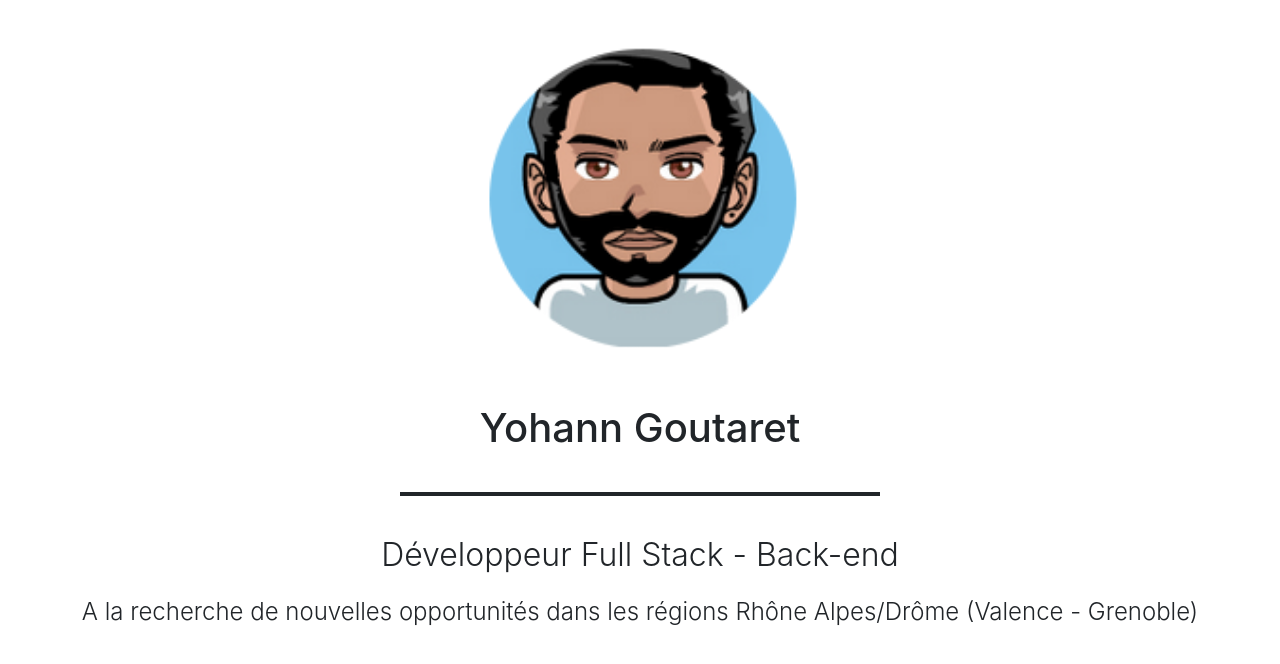
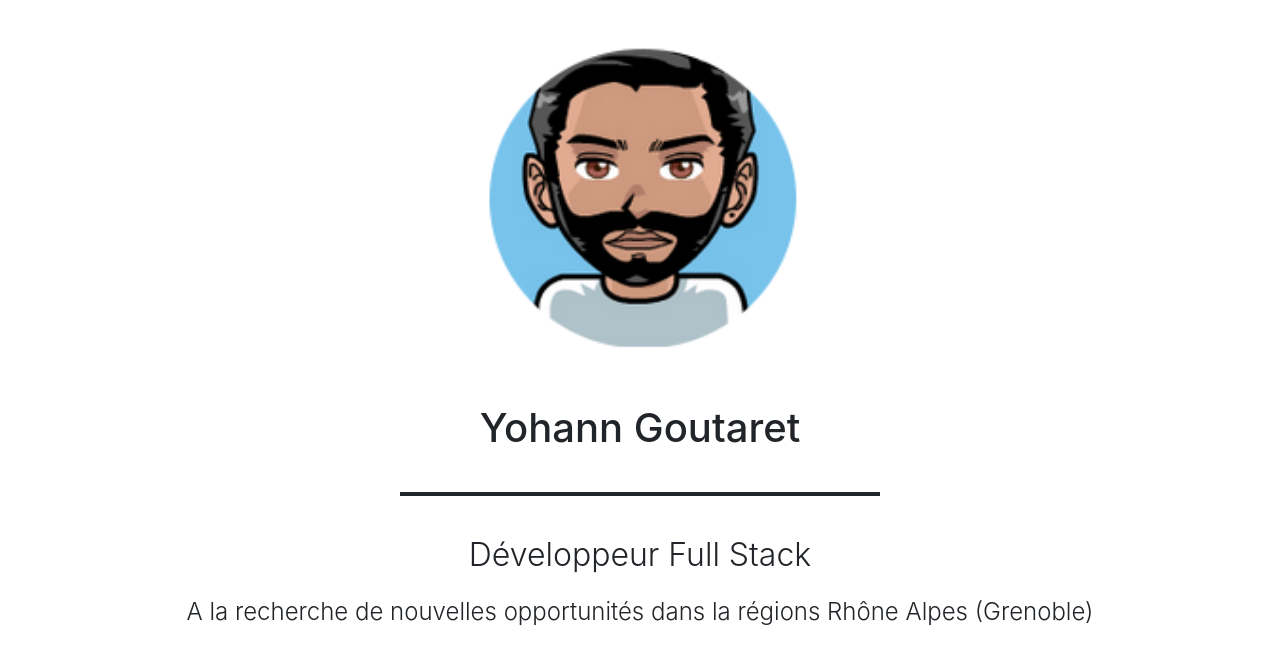
Before and after one commit to ygout/portfolio-gatsby, a Gatsby site: page / in a window 1280 px wide. Shown: the part 72-736 px from the top of the page. Built offline with nearby package versions, Linux system fonts and the light colour scheme; Gatsby itself is replaced by a stand-in of ours.

Commit message:
modification home page

```diff
--- a/src/pages/index.js
+++ b/src/pages/index.js
@@ -17,6 +17,7 @@ const IndexPage = () => (
         `Full Stack`,
         `fullStack`,
         `back-end`,
+        `front-end`,
         `developper`,
         `developpeur`,
         `france`,
@@ -35,8 +36,8 @@ const IndexPage = () => (
       <img alt="avatar" className="img-fluid mb-5 d-block mx-auto image-profile" src={avatar} />
       <h1 className="mb-0">Yohann Goutaret</h1>
       <hr className="star-light"></hr>
-      <h2 className="font-weight-light mb-0">Développeur Full Stack - Back-end</h2>
-      <h4 className="font-weight-light mt-4">A la recherche de nouvelles opportunités dans les régions Rhône Alpes/Drôme (Valence - Grenoble)</h4>
+      <h2 className="font-weight-light mb-0">Développeur Full Stack</h2>
+      <h4 className="font-weight-light mt-4">A la recherche de nouvelles opportunités dans la régions Rhône Alpes (Grenoble)</h4>
     </section>
 
   </Layout>
```
Also changed, not shown: 1 other file.
